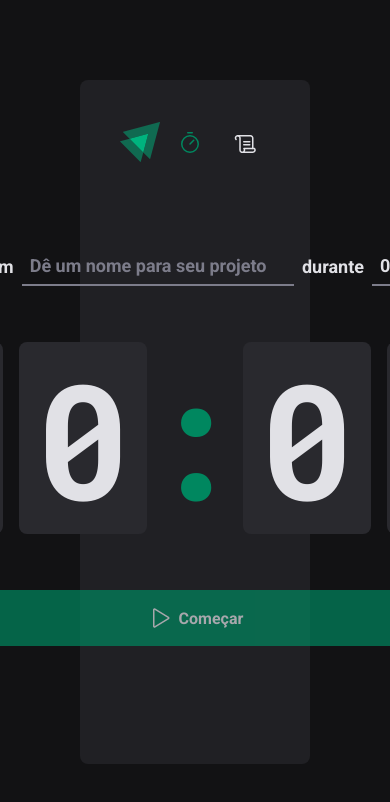
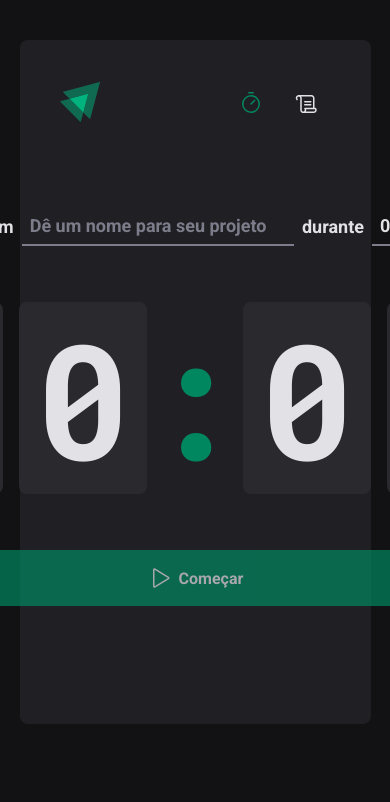
Before and after one commit to ElvisFelix-dev/ignite-timer, a React (Vite) app: page / in a window 390 px wide. Shown: the top 802 px of the page. Built offline with nearby package versions, Linux system fonts and the light colour scheme.

Commit message:
add responsivo v1

```diff
--- a/src/layouts/DefaultLayout/styles.ts
+++ b/src/layouts/DefaultLayout/styles.ts
@@ -5,10 +5,13 @@ export const LayoutContainer = styled.div`
   height: calc(100vh - 10rem);
   margin: 5rem;
   padding: 2.5rem;
-
   background: ${(props) => props.theme['gray-800']};
   border-radius: 8px;
-
   display: flex;
   flex-direction: column;
-`
+
+  @media (max-width: 767px) {
+    max-width: 90%;
+    margin: 2.5rem auto;
+  }
+`;
```
